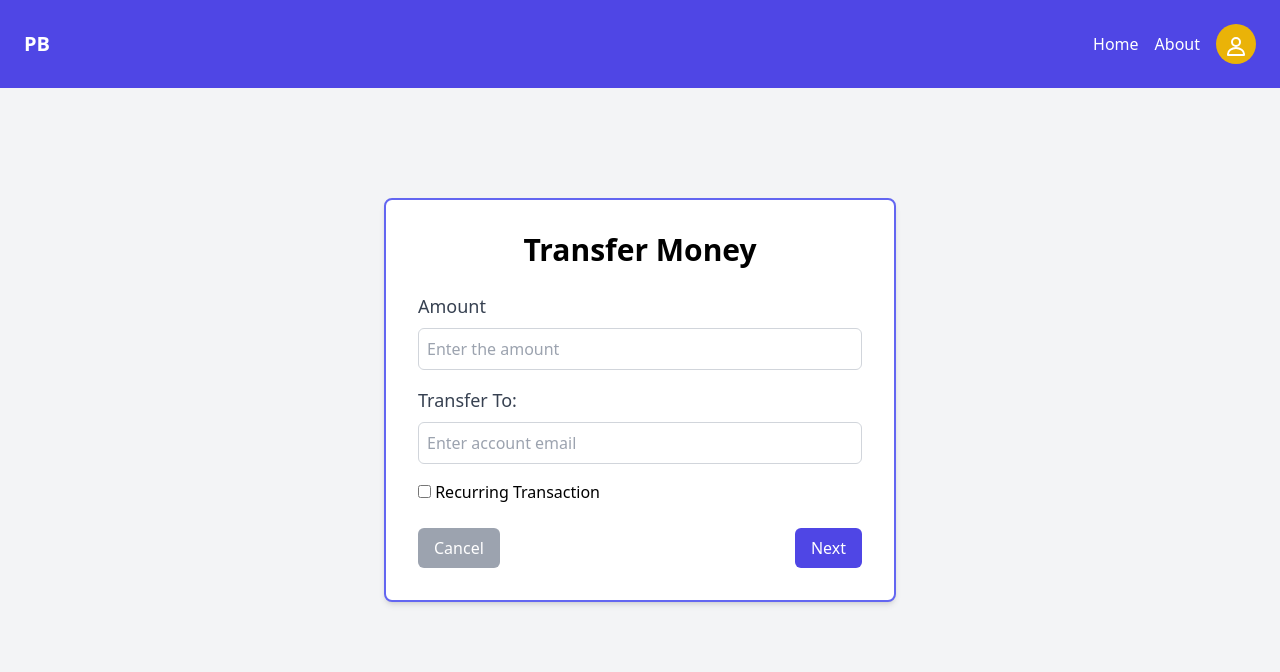
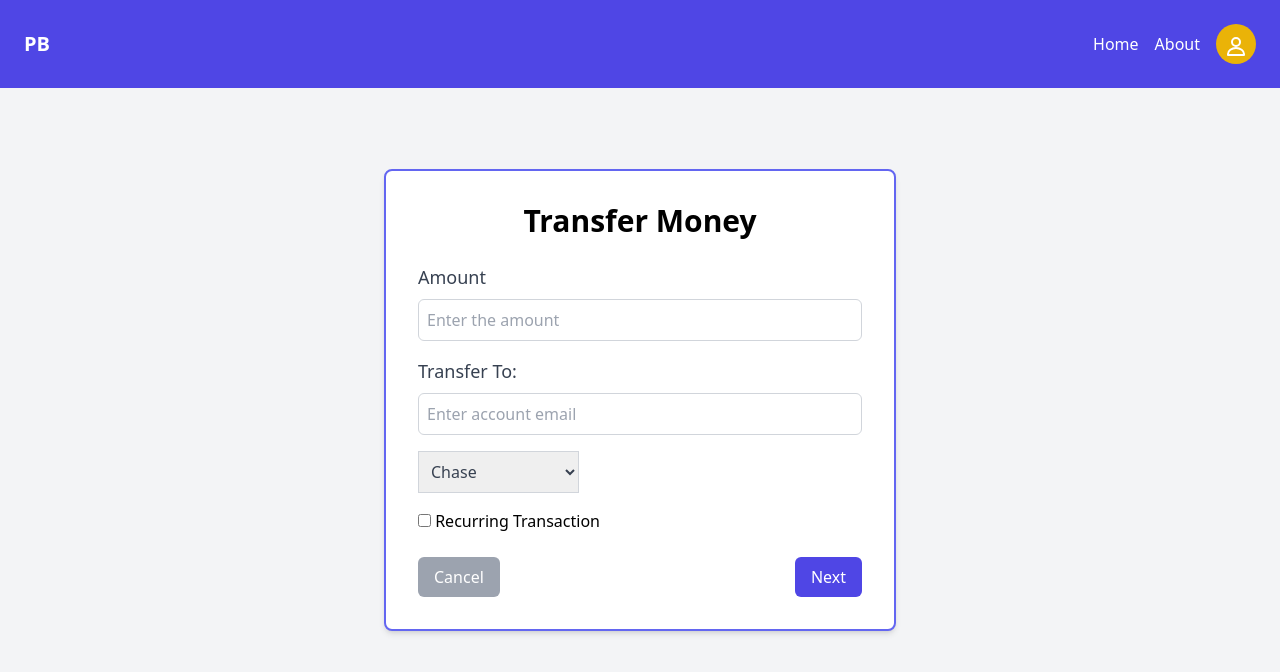
Before and after one commit to al3xbro/pursue-bank, a React (Vite) app in the folder client/: page /transferExt in a window 1280 px wide. Shown: the top 672 px of the page. Built offline with nearby package versions, Linux system fonts and the light colour scheme.

Commit message:
Added dropdown menu for external transactions

```diff
--- a/client/src/Pages/TransferExt.tsx
+++ b/client/src/Pages/TransferExt.tsx
@@ -13,6 +13,7 @@ export default function Transfer() {
   const [isRecurringTransaction, setRecurringTransaction] = useState(false);
   const [transactionName, setTransactionName] = useState('');
   const [recurringPeriod, setRecurringPeriod] = useState('');
+  const [targetBank, setTargetBank] = useState('');
 
   const navigate = useNavigate();
 
@@ -112,7 +113,19 @@ export default function Transfer() {
             />
           </div>
 
-          <label><input type = "checkbox" checked={isRecurringTransaction} onChange={() => setRecurringTransaction(!isRecurringTransaction)}/> Recurring Transaction</label>
+          <select className="border border-gray-300 p-2 mb-4 text-gray-700" value={targetBank} onChange={e => setTargetBank(e.target.value)}>
+            <option value="chase">Chase</option>
+            <option value="bofa">Bank of America</option>
+            <option value="wellsfargo">Wells Fargo</option>
+            <option value="citi">Citi Bank</option>
+            <option value="us">U.S. Bank</option>
+            <option value="pnc">PNC Bank</option>
+
+          </select>
+
+          <div className='mb-4'>
+            <label><input type = "checkbox" checked={isRecurringTransaction} onChange={() => setRecurringTransaction(!isRecurringTransaction)}/> Recurring Transaction</label>
+          </div>
 
           { isRecurringTransaction ?
           <div>
```
